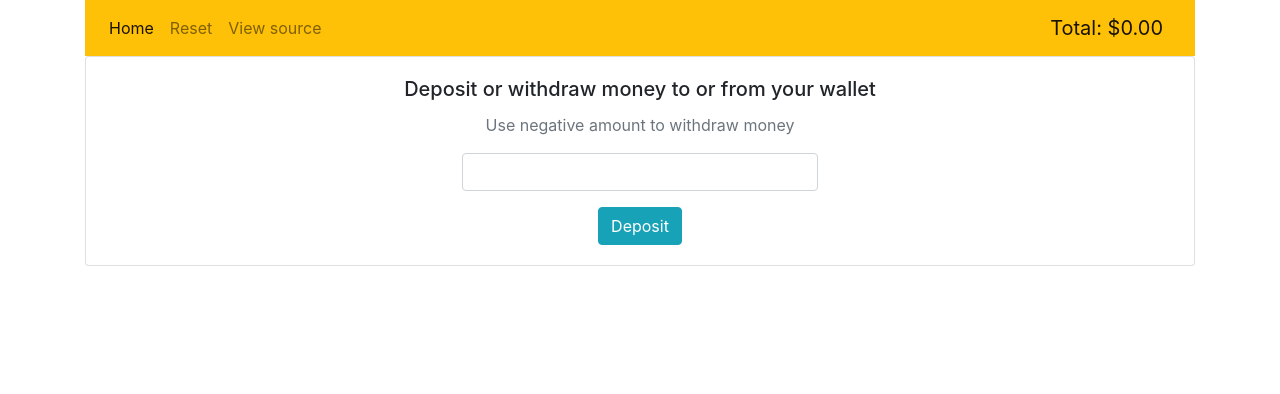
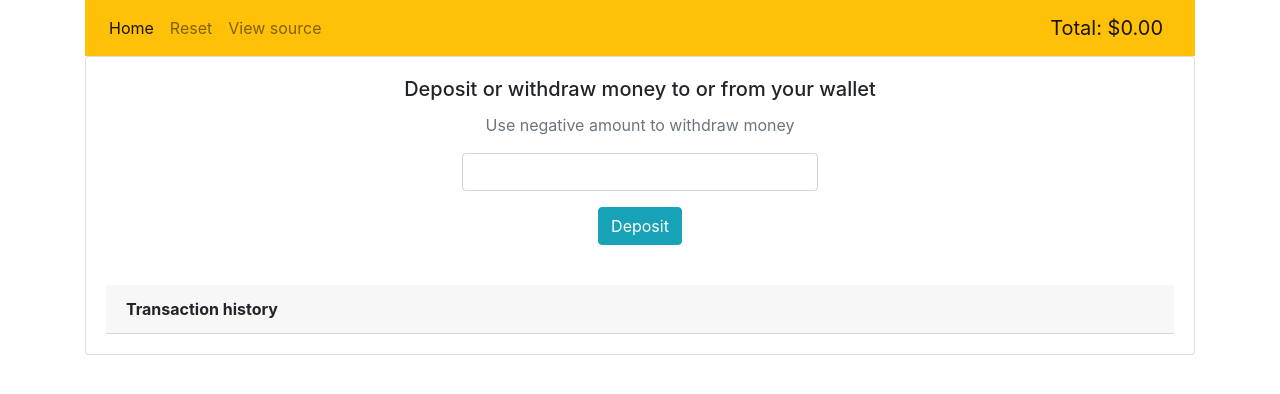
Before and after one commit to pauliusck/wallet-app, an Angular app: page / in a window 1280 px wide. Shown: the top 394 px of the page. Built offline with nearby package versions, Linux system fonts and the light colour scheme.

Commit message:
Details: Display list of transactions

```diff
--- a/src/app/home/details/details.component.html
+++ b/src/app/home/details/details.component.html
@@ -21,4 +21,13 @@
       {{walletForm?.value?.amount >= 0? 'Deposit': 'Withdraw'}}
     </button>
   </div>
+
+  <div class="card-body">
+    <div class="card-header text-left font-weight-bold">Transaction history</div>
+    <div class="row no-gutters border-bottom pt-2 pb-2"
+         *ngFor="let transaction of transactions$ | async">
+      <div class="col-6 text-left border-right pl-3">{{transaction.date| date: 'short'}}</div>
+      <div class="col-6 text-left pl-3">{{transaction.amount| currency}}</div>
+    </div>
+  </div>
 </div>
--- a/src/app/home/details/details.component.ts
+++ b/src/app/home/details/details.component.ts
@@ -1,12 +1,15 @@
 import {Component} from '@angular/core';
 import {FormBuilder, FormGroup, Validators} from '@angular/forms';
 import {TransactionService} from '../transaction.service';
+import {Observable} from 'rxjs';
+import {Transaction} from '../../model/transaction.model';
 
 @Component({
   selector: 'wallet-details',
   templateUrl: './details.component.html'
 })
 export class DetailsComponent {
+  transactions$: Observable<Transaction[]> = this.transactionService.transactions$;
   walletForm: FormGroup = this.fb.group({
     amount: [null, Validators.required]
   });
```
